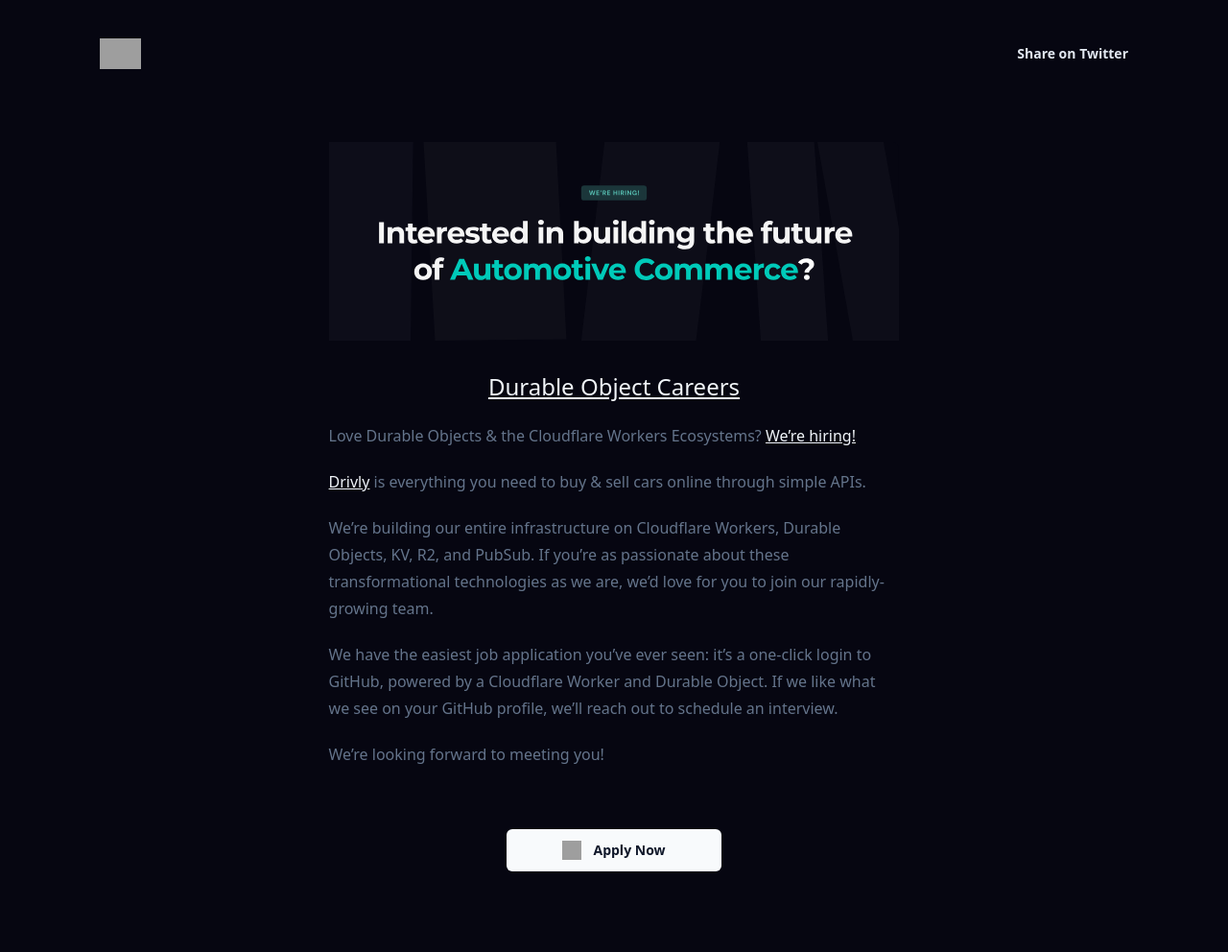
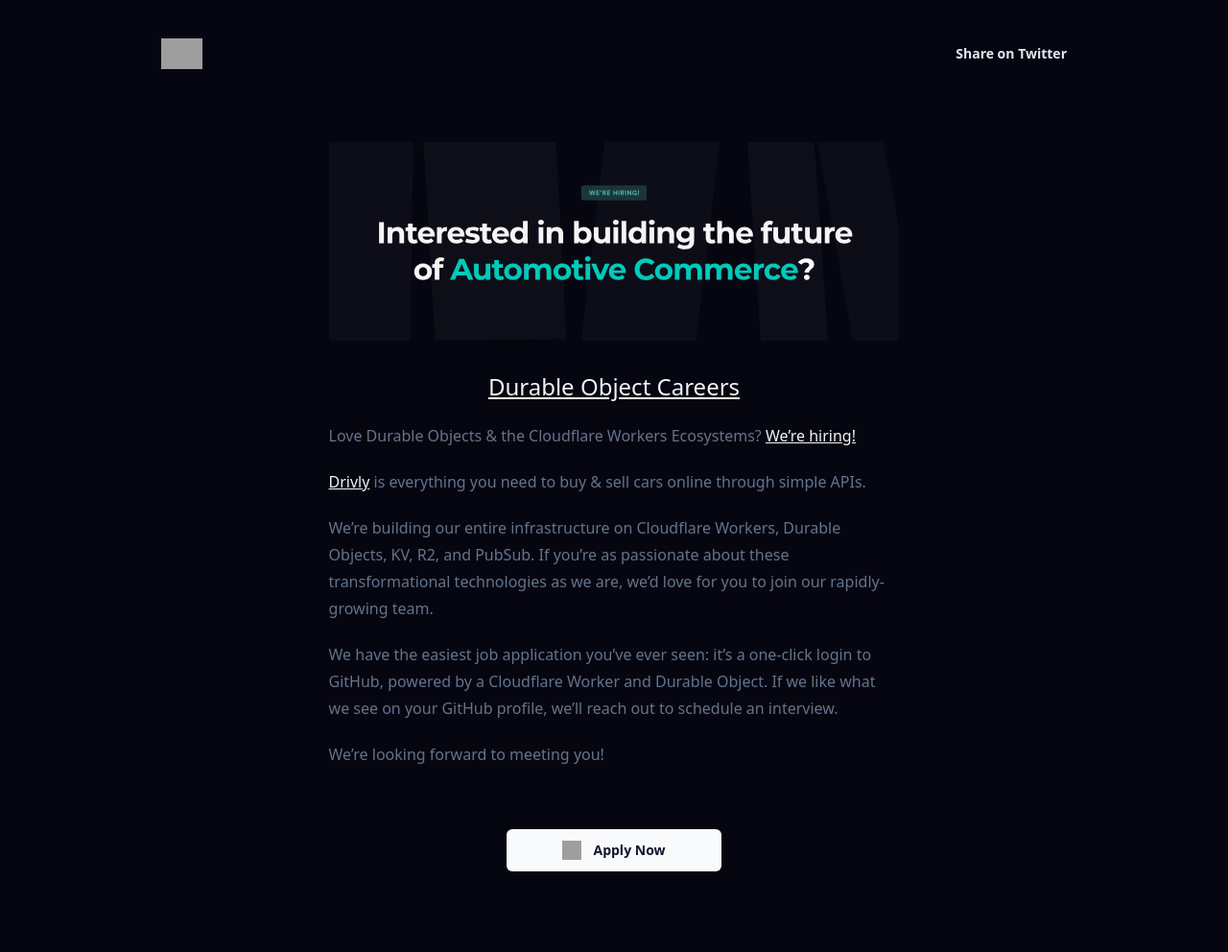
Before and after one commit to drivly/careers.do, a Jekyll site: the page built from README.md, in a window 1280 px wide. Shown: the whole page at 96% size. Built offline with Jekyll 4.4.1, drawn with Linux system fonts in a browser that asks for light colours; nearby versions of some CDN libraries; our own code applies the rules of GitHub Pages for plain Markdown files; grey boxes are pictures that could not be loaded.

Commit message:
updated max-w

```diff
--- a/_layouts/default.html
+++ b/_layouts/default.html
@@ -10,7 +10,7 @@
 
 <body>
   <header class="absolute inset-x-0 top-0 h-16 py-10">
-    <div class="mx-auto max-w-6xl px-4 sm:px-6 lg:px-10">
+    <div class="mx-auto max-w-5xl px-4 sm:px-6 lg:px-10">
       <nav class="relative z-50 flex justify-between items-center">
         <div>
           <a aria-label="Home" href="https://driv.ly" target="_blank">
@@ -28,7 +28,7 @@
   </header>
 
   <div class="relative flex min-h-screen flex-col justify-center overflow-hidden bg-[#060611] py-4 sm:py-1">
-    <div class="mx-auto max-w-4xl px-4 mt-6 sm:py-10 text-center sm:px-6 lg:px-8">
+    <div class="mx-auto max-w-5xl px-4 mt-6 sm:py-10 text-center sm:px-6 lg:px-8">
       <div
         class="mx-auto mt-6 text-md tracking-loose text-slate-500 prose py-6 prose-a:text-slate-100 prose-h1:text-2xl prose-p:text-left prose-p:max-w-2xl">
         {{ content }}
```
